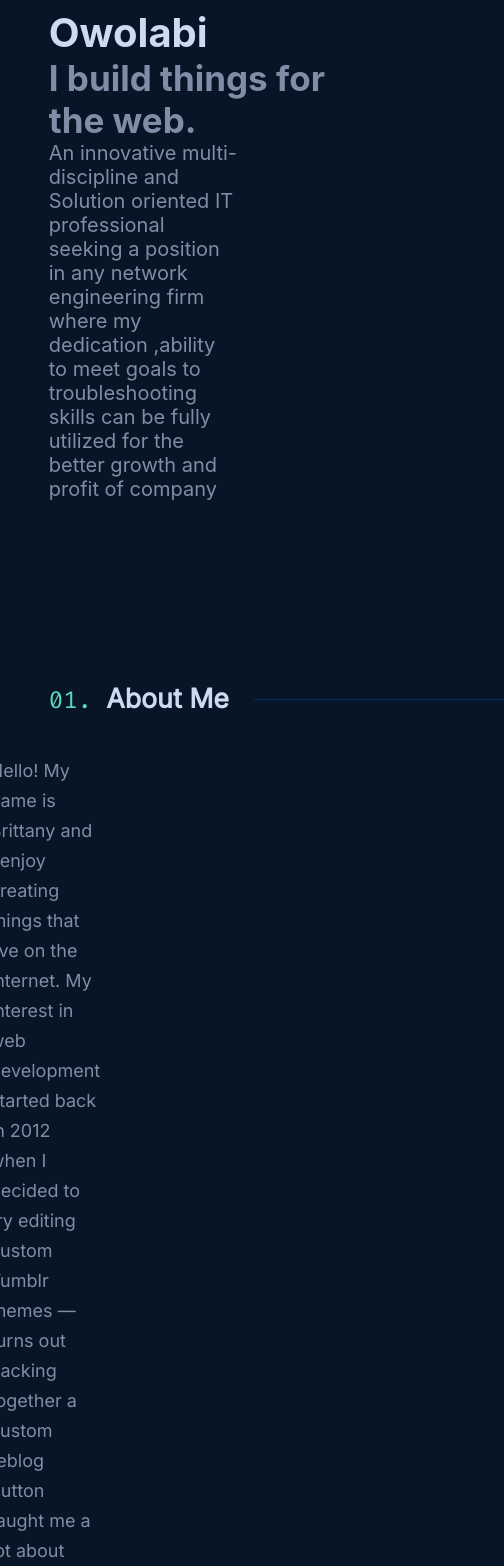
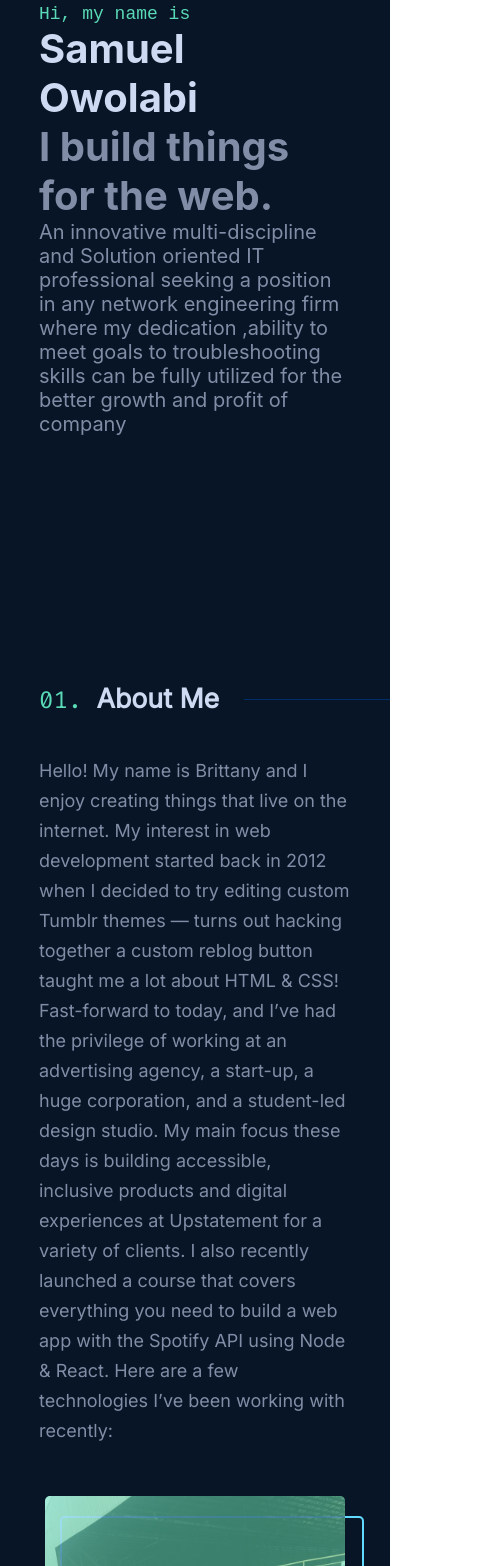
Before and after one commit to kiishi-0/samuel-portfolio, a React (Create React App) app: page / in a window 390 px wide. Shown: the part 202-1768 px from the top of the page, 504 px wide, since content can reach past the window. Built offline with nearby package versions, Linux system fonts and the light colour scheme.

Commit message:
fixed that wierd issue with the page width then made the home, about and experience section responsive not done yet

```diff
--- a/src/App.css
+++ b/src/App.css
@@ -1,13 +1,13 @@
 .App {
-  text-align: center;
-  display: flex;
+  /* text-align: center; */
+  /* display: flex;
   justify-content: center;
-  align-items: center;
+  align-items: center; */
   width: 100%;
   min-height: 100vh;
   background-color: #081526;
-  box-sizing: border-box;
-  /* overflow: ; */
+  /* padding: 0 10%; */
+  overflow-x: hidden;
 }
 
 
--- a/src/App.js
+++ b/src/App.js
@@ -11,7 +11,8 @@ import PreviousWorksSection from './Components/PreviousWorksSection/PreviousWork
 
 
 const ComponentsWrapper = styled.div`
-  width: 75%;
+  width: 100%;
+  padding: 0 10%;
 
 `
 
--- a/src/Components/AboutSection/AboutSection.jsx
+++ b/src/Components/AboutSection/AboutSection.jsx
@@ -11,7 +11,7 @@ const AboutSectionDiv = styled.div`
     align-items: center;
     justify-content: center;
     flex-direction: column;
-    padding-top: 40px;
+    padding: 40px 0 100px;
 
 `
 const AboutContent = styled.div`
@@ -23,6 +23,9 @@ const AboutContent = styled.div`
     justify-content: center;
     div{
         flex: 1;
+    }
+    @media(max-width: 805px){
+        flex-direction: column;
     }
 `
 // const AboutTitleDiv = styled.div`
@@ -62,7 +65,10 @@ const ImageDiv = styled.div`
     display: flex;
     align-items: center;
     justify-content: center;
+    @media(max-width: 805px){
+        margin-top: 50px;
 
+    }
 `
 const ImageContainer = styled.picture`
     width: 300px;
@@ -85,10 +91,9 @@ const ImageContainer = styled.picture`
     :hover:before{
         left: 2.5%; right: 0; bottom: 0; top: 2.5%;
     }
-    // &img:hover + :before{
-
-    //     left: 10%; right: 0; bottom: 0; top: 10%;
-    // }
+    @media(max-width: 375px){
+        width: 250px;
+    }
 `
 const SamuelImage = styled.img`
     position: relative;
--- a/src/Components/LandingSection/LandingSection.jsx
+++ b/src/Components/LandingSection/LandingSection.jsx
@@ -37,16 +37,19 @@ const Namer = styled.h1`
 `
 const JobInfoText = styled.h2`
     color: #818DA6;
-    font-size: clamp(35px, 8vw, 70px);
+    font-size: clamp(40px, 8vw, 70px);
 `
 const MoreInfoText = styled.p`
     font-size: 20px;
     color: #818DA6;
-    width: 65%;
+    max-width: 540px;
+    @media(max-width: 414px){
+        width: 100%;
+    }
 `
 export default function LandingSection() {
   return (
-    <LandingSectionDiv>
+    <LandingSectionDiv className='heee'>
         <BigTextDiv>
             <HelloText>
                 Hi, my name is
--- a/src/Components/WorkedSection/WorkedSection.jsx
+++ b/src/Components/WorkedSection/WorkedSection.jsx
@@ -12,6 +12,7 @@ const WorkedSectionDiv = styled.section`
     min-height: 100vh;
     align-items: center;
     justify-content: center;
+    margin-bottom: 100px;
 `
 const WorkedInnerDiv = styled.div`
     display: flex;
@@ -19,6 +20,9 @@ const WorkedInnerDiv = styled.div`
     align-items: center;
     justify-content: center;
     width: 75%;
+    @media(max-width: 854px){
+        width: 100%;
+    }
 
 `
 const PlacesDiv = styled.div`
@@ -31,11 +35,23 @@ const PlacesDiv = styled.div`
     // background: red;
     border-left: 1px solid #002e69;
     // margin: 25px 0;
+    position: relative;
+
+    @media(max-width: 805px){
+        width: max-content;
+        flex-direction: row;
+        border-left: none;
+        width: 100%;
+        border-bottom: 1px solid #002e69;
+        margin-bottom: 50px;
+        overflow-x: scroll;
+    }
 
 `
 const PlaceBtn = styled.button`
     width: 100%;
-    height: 35px;
+    min-height: 35px;
+    flex: 1;
     border: 0;
     text-align: left;
     background: none;
@@ -60,6 +76,10 @@ const JobsDiv = styled.div`
     align-items: flex-start;
     justify-content: flex-start;
     margin: 30px 0;
+    postion: relative;
+    @media(max-width: 805px){
+        flex-direction: column;
+    }
 `
 const JobInfoDiv = styled.div`
     width: 100%;
--- a/src/index.css
+++ b/src/index.css
@@ -1,8 +1,11 @@
 html{
   scroll-behavior: smooth;
+  /* background-color: green; */
 }
+
+/* */
 body {
-  background-color: #081526;
+  /* background-color: #081526; */
   margin: 0;
   font-family: -apple-system, BlinkMacSystemFont, 'Segoe UI', 'Roboto', 'Oxygen',
     'Ubuntu', 'Cantarell', 'Fira Sans', 'Droid Sans', 'Helvetica Neue',
```
Also changed, not shown: src/images/bars-solid.svg (added).
